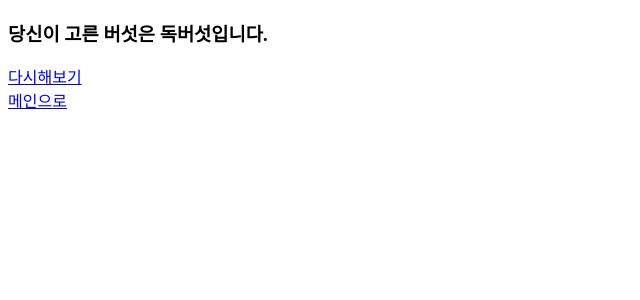
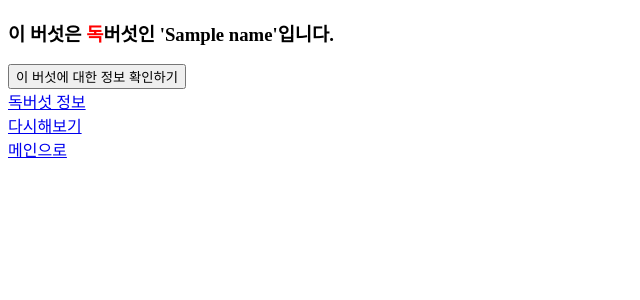
Before and after one commit to ki-yungkim/Python_FinalProject_ML_Mushrooms, a Flask app: template 소스코드/Mushroom/MushroomClassification - 재현/templates/imgQuestion/wrongAnswer.html in a window 1280 px wide. Shown: the top 300 px of the page, without its empty margins (0-640 px from the left). Run offline with Flask 2, Linux system fonts and the light colour scheme; the template is opened without the code that fills it: most values are stand-ins (such as "Sample title", 1, 10 or a date in 2020).

Commit message:
Update wrongAnswer.html

```diff
--- a/소스코드/Mushroom/MushroomClassification - 재현/templates/imgQuestion/wrongAnswer.html
+++ b/소스코드/Mushroom/MushroomClassification - 재현/templates/imgQuestion/wrongAnswer.html
@@ -8,12 +8,28 @@
 
 <!-- 정답여부 -->
 <div>
-    <h3>당신이 고른 버섯은 독버섯입니다.</h3>
+    <h3>이 버섯은 <span style="color:red">독</span>버섯인 '{{name}}'입니다.</h3>
 </div>
 
 <!-- 버섯에 관한 명언 -->
 <h3>{{msg}}</h3>
 
+</div>
+
+<!-- 버섯정보 -->
+<form action="/resource/searchRequest" method="POST">
+    <div>
+        <input type="hidden" name="st" value="1">
+        <input type="hidden" name="numOfRows" value="10">
+        <input type="hidden" name="pageNo" value="1">
+        <input type="hidden" name="sw" value="{{name}}">
+        <input type="submit" value="이 버섯에 대한 정보 확인하기">
+    </div>
+</form>
+
+<!-- 독버섯 정보 -->
+<div>
+    <a href="/resource/poisonousMushroom">독버섯 정보</a>
 </div>
 
 <!-- 되돌아가기 -->
```
